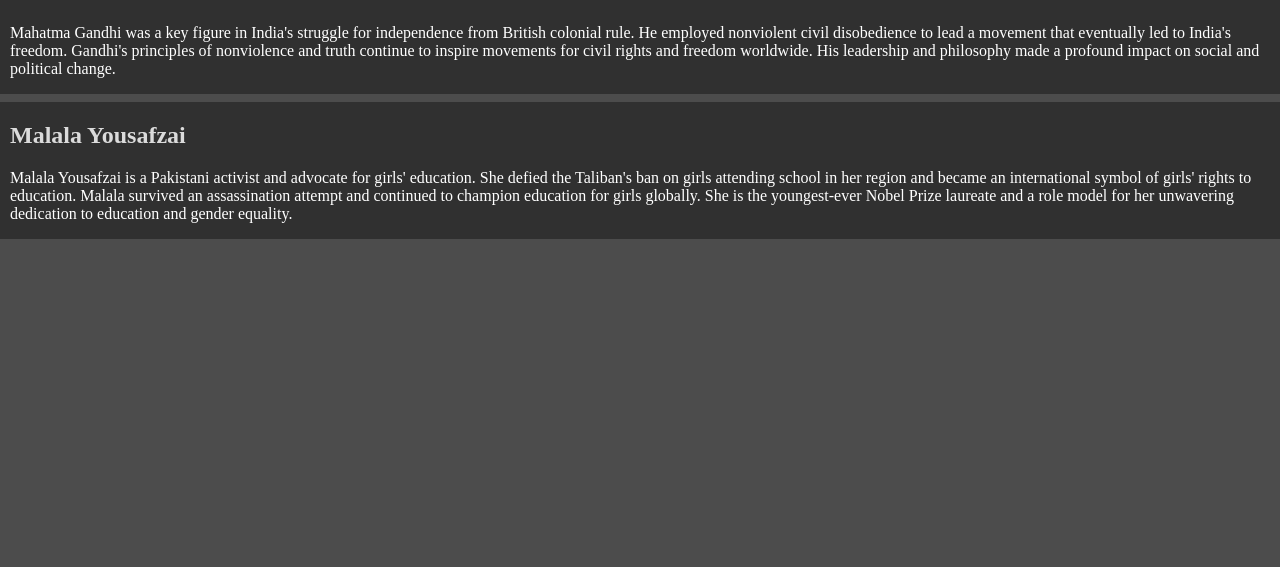
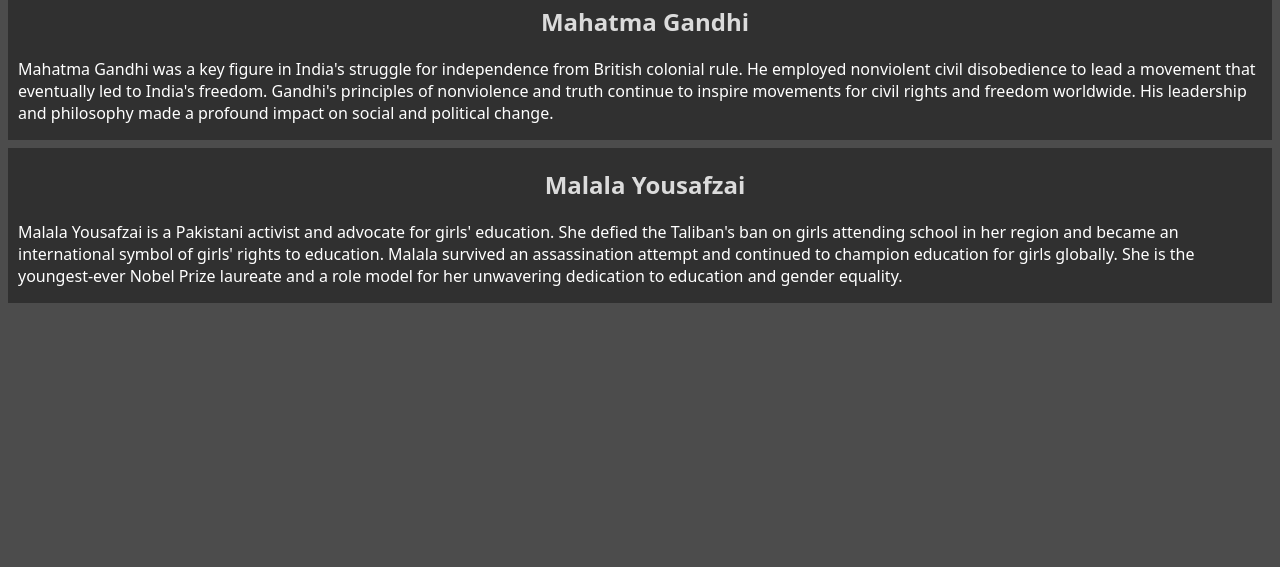
Before and after one commit to LukeIDontThink/WD-U3-P1, a plain HTML site: page index.html in a window 1280 px wide. Shown: the part 233-800 px from the top of the page. Drawn offline with Linux system fonts and the light colour scheme.

Commit message:
Avi cant code

```diff
--- a/css/generic.css
+++ b/css/generic.css
@@ -1,7 +1,12 @@
+*,
+body,
+html {
+	font-family: system-ui, -apple-system, BlinkMacSystemFont, 'Segoe UI', Roboto, Oxygen, Ubuntu, Cantarell, 'Open Sans', 'Helvetica Neue', sans-serif;
+}
+
 body {
 	background-color: #4C4C4C;
-	padding: 0;
-	margin: 0;
+
 }
 
 header {
@@ -11,6 +16,7 @@
 }
 
 h1 {
+	text-align: center;
 	color: #dbdbdb;
 }
 
```
